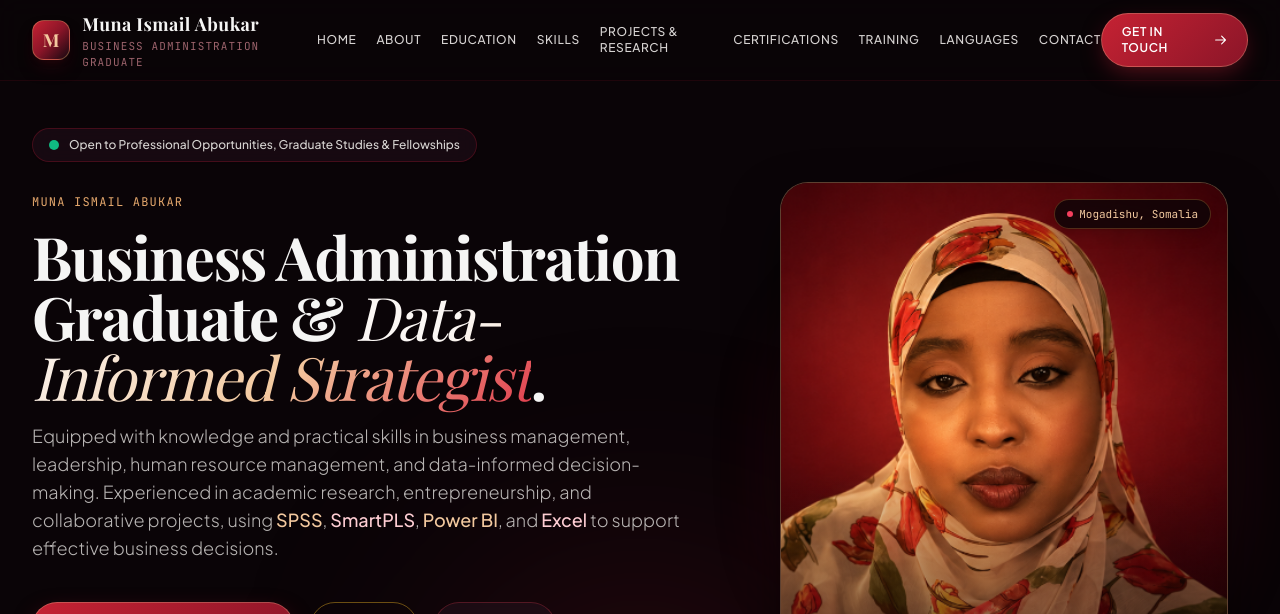
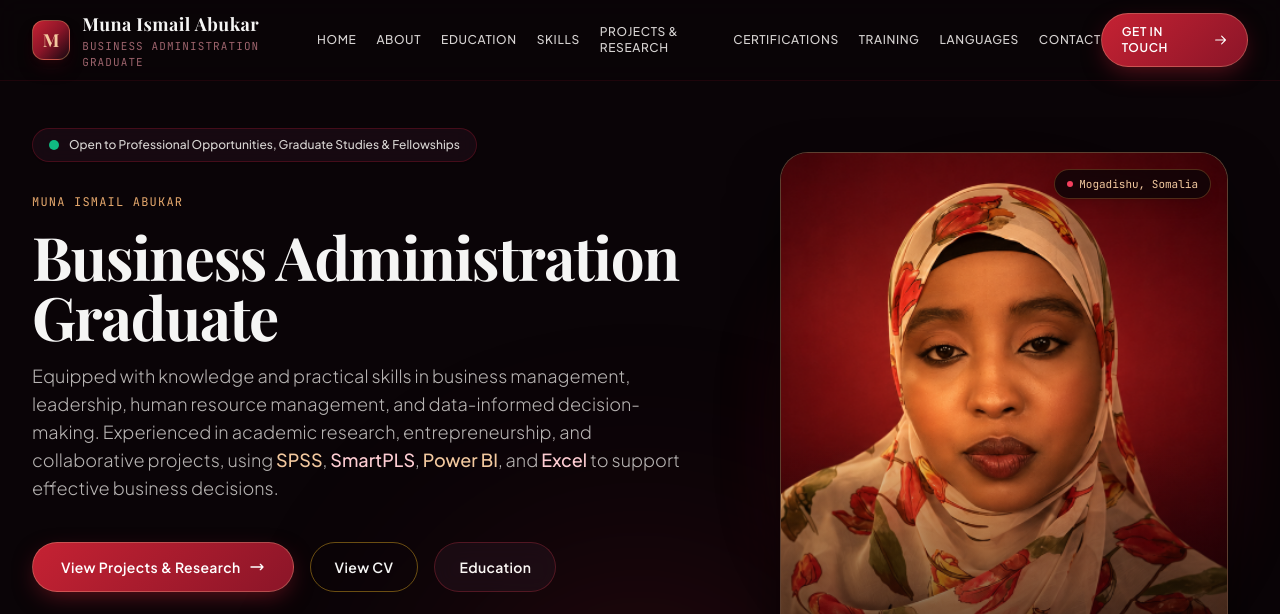
Before and after one commit to muanaosmael-beep/muna-ismail-portfolio, a plain HTML site: page index.html in a window 1280 px wide. Shown: the top 614 px of the page. Drawn offline with nearby package versions, Linux system fonts and the light colour scheme; a web font is replaced by a local one.

Commit message:
Update index.html

```diff
--- a/index.html
+++ b/index.html
@@ -179,8 +179,8 @@
           <div class="space-y-4">
             <div class="text-xs font-mono uppercase tracking-widest text-champagne-300">MUNA ISMAIL ABUKAR</div>
             <h1 class="font-display text-4xl sm:text-5xl lg:text-6xl font-bold tracking-tight text-stone-100 leading-[1.14]">
-              Business Administration Graduate &amp; <span class="gradient-editorial italic font-normal">Data-Informed Strategist</span>.
-            </h1>
+              Business Administration Graduate
+              </h1>
             <p class="text-base sm:text-lg text-stone-300/85 max-w-2xl mx-auto lg:mx-0 font-light leading-relaxed">
               Equipped with knowledge and practical skills in business management, leadership, human resource management, and data-informed decision-making. Experienced in academic research, entrepreneurship, and collaborative projects, using <strong class="text-champagne-200 font-medium">SPSS</strong>, <strong class="text-rose-200 font-medium">SmartPLS</strong>, <strong class="text-champagne-200 font-medium">Power BI</strong>, and <strong class="text-rose-200 font-medium">Excel</strong> to support effective business decisions.
             </p>
```
